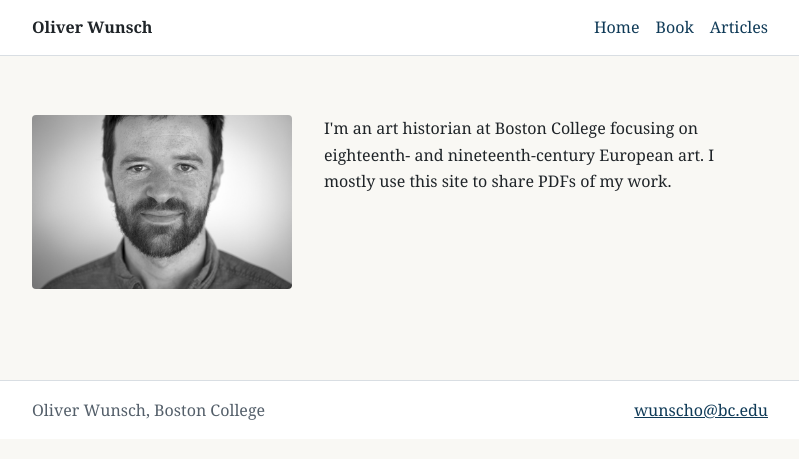
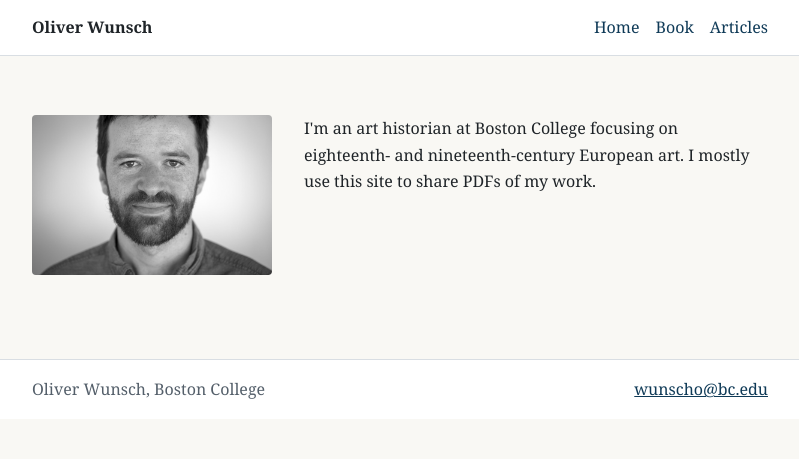
Before and after one commit to owunsch/owunsch.github.io, a Jekyll site: the page built from index.md, in a window 1280 px wide. Shown: the top 459 px of the page, without its empty margins (240-1039 px from the left). Built offline with Jekyll 4.4.1, drawn with Linux system fonts in a browser that asks for light colours.

Commit message:
index layout

```diff
--- a/assets/css/main.css
+++ b/assets/css/main.css
@@ -89,20 +89,24 @@ h1 {
 }
 
 .home-profile {
+  display: flex;
+  flex-direction: column;
   margin: 1.25rem 0 2rem;
 }
 
 .home-headshot {
+  width: min(90%, 260px);
+  max-width: 260px;
   margin: 0 0 1.25rem;
-  text-align: center;
+  align-self: center;
 }
 
 .home-headshot img {
-  width: 90%;
-  max-width: 260px;
+  display: block;
+  width: 100%;
+  max-width: 100%;
   height: auto;
   border-radius: 4px;
-  display: inline-block;
 }
 
 .home-intro p {
@@ -222,20 +226,21 @@ h1 {
 
 @media (min-width: 48rem) {
   .home-profile {
-    display: grid;
-    grid-template-columns: minmax(220px, 260px) 1fr;
+    flex-direction: row;
     gap: 2rem;
     align-items: start;
     margin: 1.5rem 0 2.25rem;
   }
 
   .home-headshot {
+    flex: 0 0 240px;
+    width: 240px;
+    max-width: 240px;
     margin: 0;
-    text-align: left;
+    align-self: flex-start;
   }
 
-  .home-headshot img {
-    width: 100%;
-    max-width: 260px;
+  .home-intro {
+    flex: 1;
   }
 }
```
Also changed, not shown: assets/img/a-delicate-matter-cover.jpg (added).
